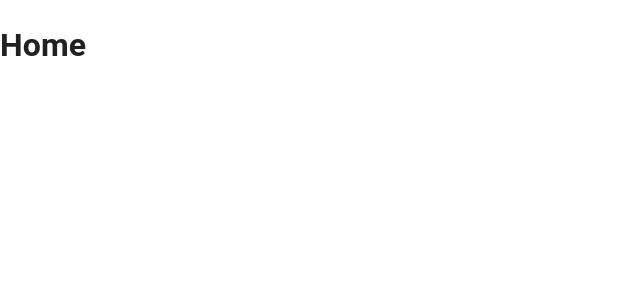
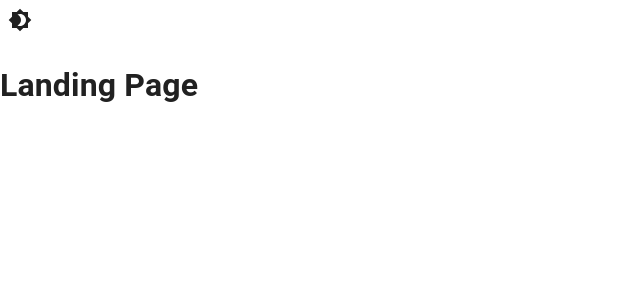
Before and after one commit to Qasim-Hassan/Olympiad-hub-extra, a React (Vite) app: page / in a window 1280 px wide. Shown: the top 300 px of the page, without its empty margins (0-640 px from the left). Built offline with nearby package versions, Linux system fonts and the light colour scheme.

Commit message:
fixed theme

```diff
--- a/src/App.tsx
+++ b/src/App.tsx
@@ -1,10 +1,11 @@
 import { BrowserRouter, Routes, Route } from "react-router-dom";
+import Home from "./components/navbar";
 
 function App() {
   return (
     <BrowserRouter>
       <Routes>
-        <Route path="/" element={<h1>Home</h1>} />
+        <Route path="/" element={<Home />} />
       </Routes>
     </BrowserRouter>
   );
--- /dev/null
+++ b/src/components/navbar.tsx
@@ -0,0 +1,10 @@
+import ThemeToggle from "./toggleTheme";
+
+export default function Home() {
+  return (
+    <>
+      <ThemeToggle />
+      <h1>Landing Page</h1>
+    </>
+  );
+}
```
